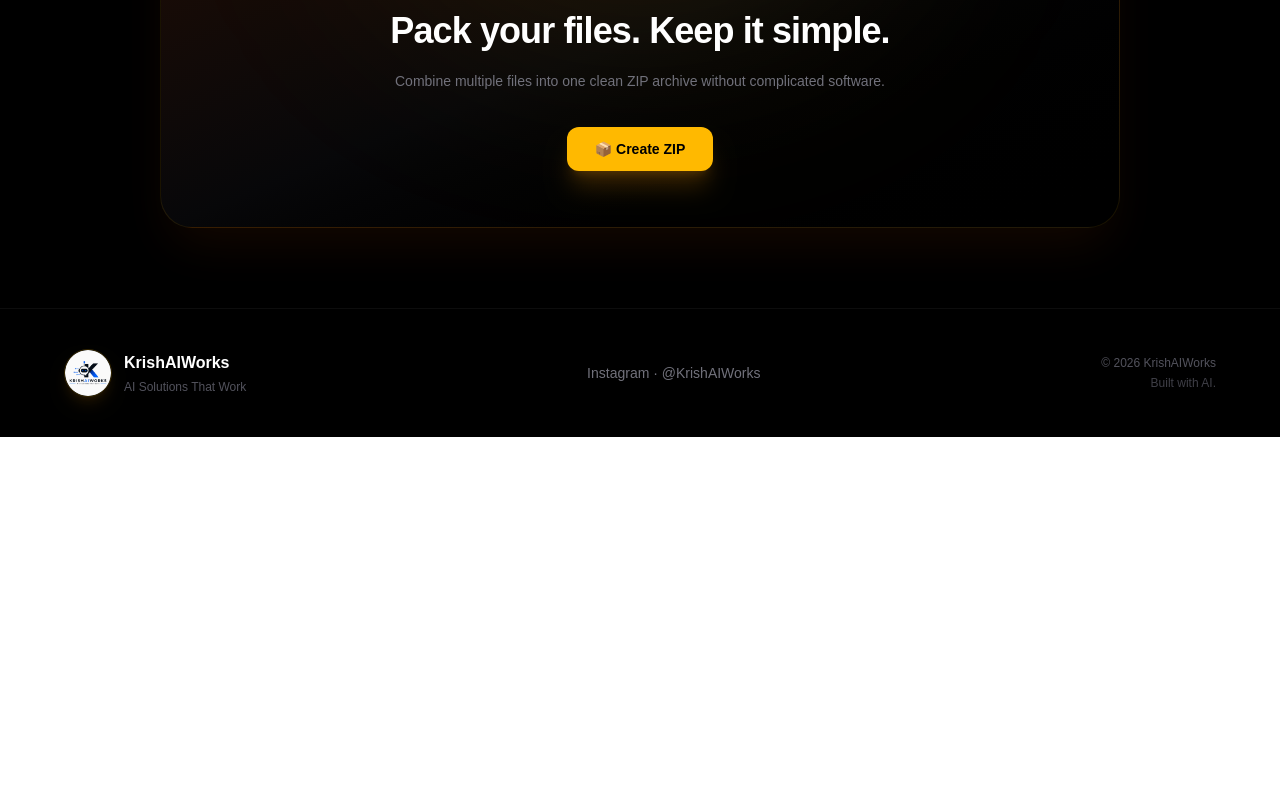
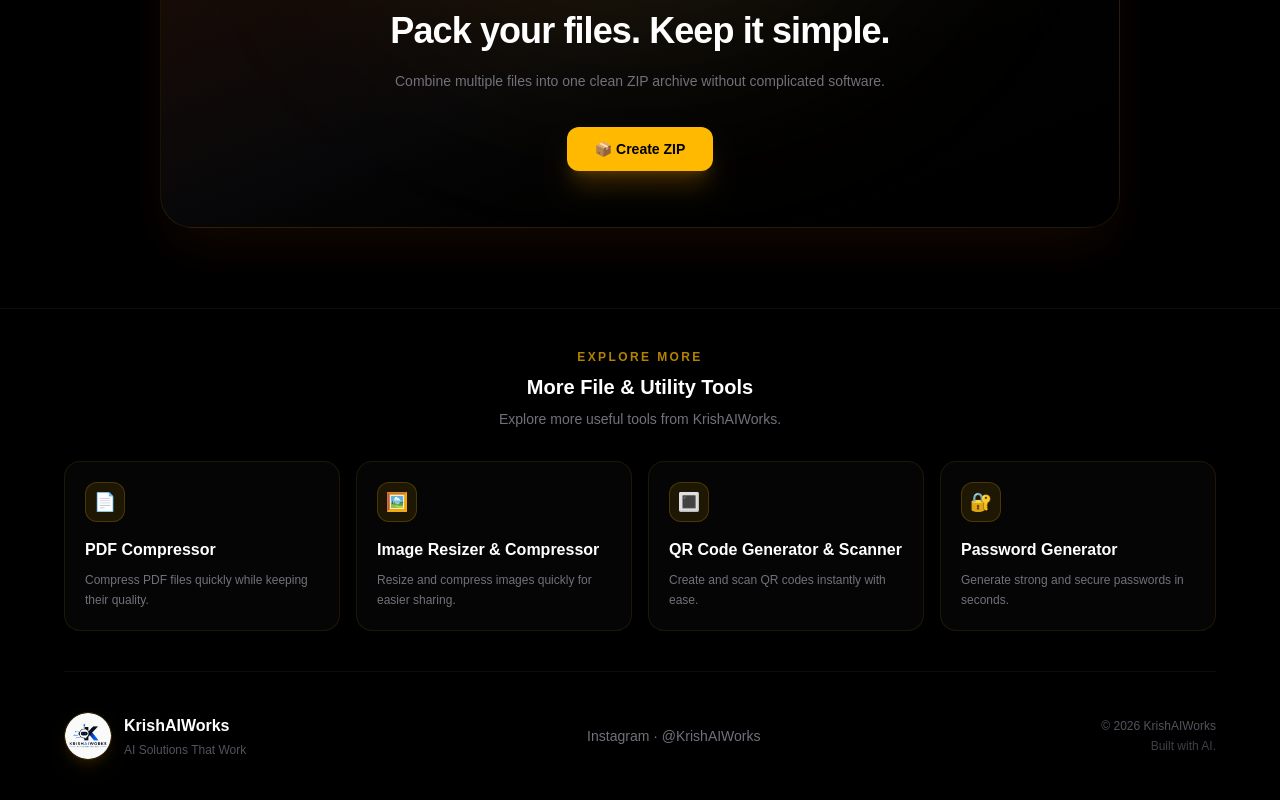
Before and after one commit to selfindependentkartik8-alt/zip-file-creator, a Next.js app: page / in a window 1280 px wide. Shown: the part 3291-4091 px from the top of the page. Before the commit the page ends 3728 px from the top, so only its background shows below. Built offline with nearby package versions, Linux system fonts and the light colour scheme.

Commit message:
Add internal links and related tools

```diff
--- a/app/page.tsx
+++ b/app/page.tsx
@@ -562,14 +562,114 @@
           </div>
         </div>
       </section>
-
 {/* ========================================================= */}
 {/* FOOTER */}
 {/* ========================================================= */}
 
 <footer className="relative z-10 border-t border-white/5 px-5 py-10">
 
-        <div className="mx-auto flex max-w-6xl flex-col items-center justify-between gap-7 sm:flex-row">
+  {/* ========================================================= */}
+  {/* RELATED TOOLS */}
+  {/* ========================================================= */}
+
+  <div className="mx-auto max-w-6xl">
+
+    <div className="mb-8 text-center">
+      <p className="text-xs font-semibold uppercase tracking-[0.2em] text-amber-400/70">
+        Explore More
+      </p>
+
+      <h3 className="mt-2 text-xl font-semibold text-white">
+        More File & Utility Tools
+      </h3>
+
+      <p className="mt-2 text-sm text-zinc-500">
+        Explore more useful tools from KrishAIWorks.
+      </p>
+    </div>
+
+    <div className="grid gap-4 sm:grid-cols-2 lg:grid-cols-4">
+
+      {/* PDF Compressor */}
+      <a
+        href="https://pdfcompressor.krishaiworks.com/"
+        className="group rounded-2xl border border-amber-400/10 bg-white/[0.02] p-5 transition hover:border-amber-400/30 hover:bg-amber-400/[0.04]"
+      >
+        <div className="mb-4 flex h-10 w-10 items-center justify-center rounded-xl border border-amber-400/20 bg-amber-400/10 text-lg">
+          📄
+        </div>
+
+        <h4 className="font-semibold text-white transition group-hover:text-amber-400">
+          PDF Compressor
+        </h4>
+
+        <p className="mt-2 text-xs leading-5 text-zinc-500">
+          Compress PDF files quickly while keeping their quality.
+        </p>
+      </a>
+
+      {/* Image Resizer & Compressor */}
+      <a
+        href="https://imageresizercompressor.krishaiworks.com/"
+        className="group rounded-2xl border border-amber-400/10 bg-white/[0.02] p-5 transition hover:border-amber-400/30 hover:bg-amber-400/[0.04]"
+      >
+        <div className="mb-4 flex h-10 w-10 items-center justify-center rounded-xl border border-amber-400/20 bg-amber-400/10 text-lg">
+          🖼️
+        </div>
+
+        <h4 className="font-semibold text-white transition group-hover:text-amber-400">
+          Image Resizer & Compressor
+        </h4>
+
+        <p className="mt-2 text-xs leading-5 text-zinc-500">
+          Resize and compress images quickly for easier sharing.
+        </p>
+      </a>
+
+      {/* QR Code Generator & Scanner */}
+      <a
+        href="https://qrcodegeneratorscanner.krishaiworks.com/"
+        className="group rounded-2xl border border-amber-400/10 bg-white/[0.02] p-5 transition hover:border-amber-400/30 hover:bg-amber-400/[0.04]"
+      >
+        <div className="mb-4 flex h-10 w-10 items-center justify-center rounded-xl border border-amber-400/20 bg-amber-400/10 text-lg">
+          🔳
+        </div>
+
+        <h4 className="font-semibold text-white transition group-hover:text-amber-400">
+          QR Code Generator & Scanner
+        </h4>
+
+        <p className="mt-2 text-xs leading-5 text-zinc-500">
+          Create and scan QR codes instantly with ease.
+        </p>
+      </a>
+
+      {/* Password Generator */}
+      <a
+        href="https://passwordgenerator.krishaiworks.com/"
+        className="group rounded-2xl border border-amber-400/10 bg-white/[0.02] p-5 transition hover:border-amber-400/30 hover:bg-amber-400/[0.04]"
+      >
+        <div className="mb-4 flex h-10 w-10 items-center justify-center rounded-xl border border-amber-400/20 bg-amber-400/10 text-lg">
+          🔐
+        </div>
+
+        <h4 className="font-semibold text-white transition group-hover:text-amber-400">
+          Password Generator
+        </h4>
+
+        <p className="mt-2 text-xs leading-5 text-zinc-500">
+          Generate strong and secure passwords in seconds.
+        </p>
+      </a>
+
+    </div>
+  </div>
+
+  {/* ========================================================= */}
+  {/* ORIGINAL FOOTER */}
+  {/* ========================================================= */}
+
+  <div className="mx-auto mt-10 flex max-w-6xl flex-col items-center justify-between gap-7 border-t border-white/5 pt-10 sm:flex-row">
 
     {/* Brand */}
 
@@ -611,7 +711,7 @@
     <div className="text-center sm:text-right">
 
       <p className="text-xs text-zinc-600">
-              © 2026 KrishAIWorks
+        © {new Date().getFullYear()} KrishAIWorks
       </p>
 
       <p className="mt-1 text-xs text-zinc-700">
```
Lines whose indentation alone changed are shown as unchanged.
